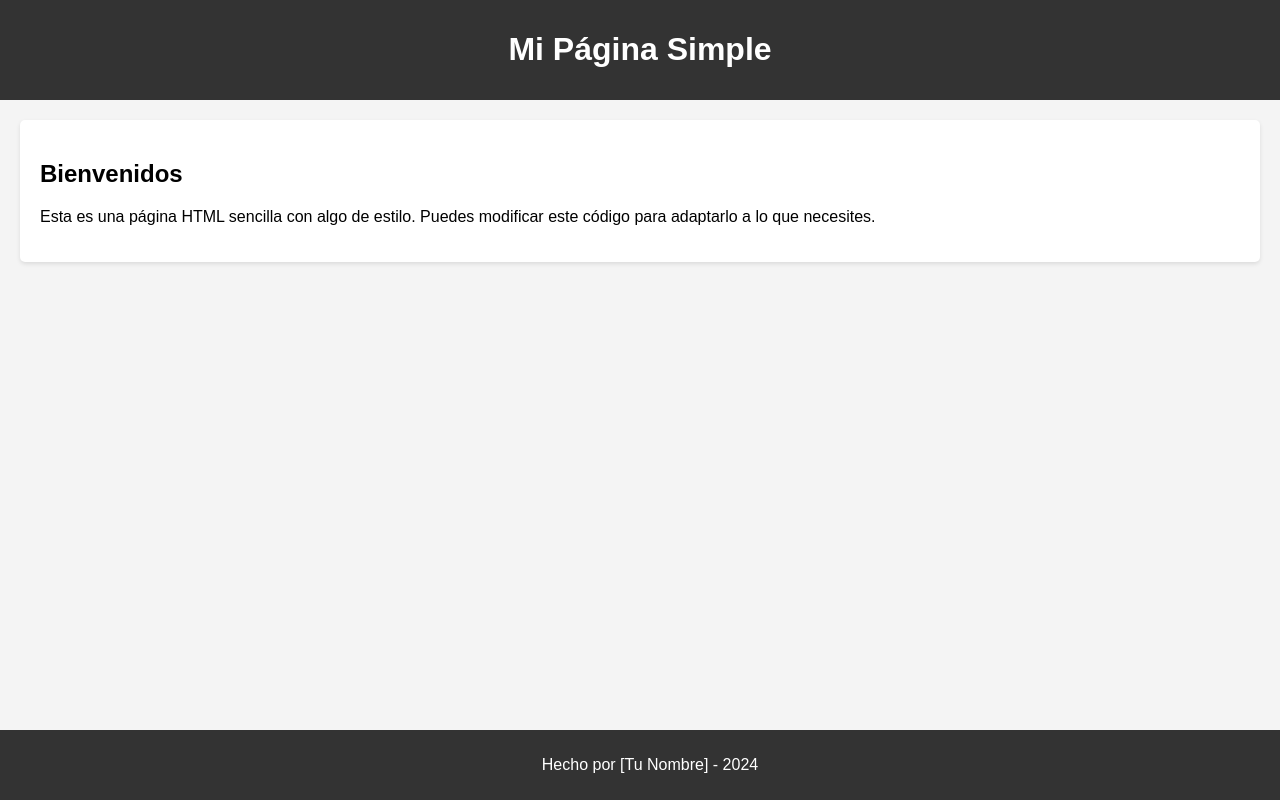
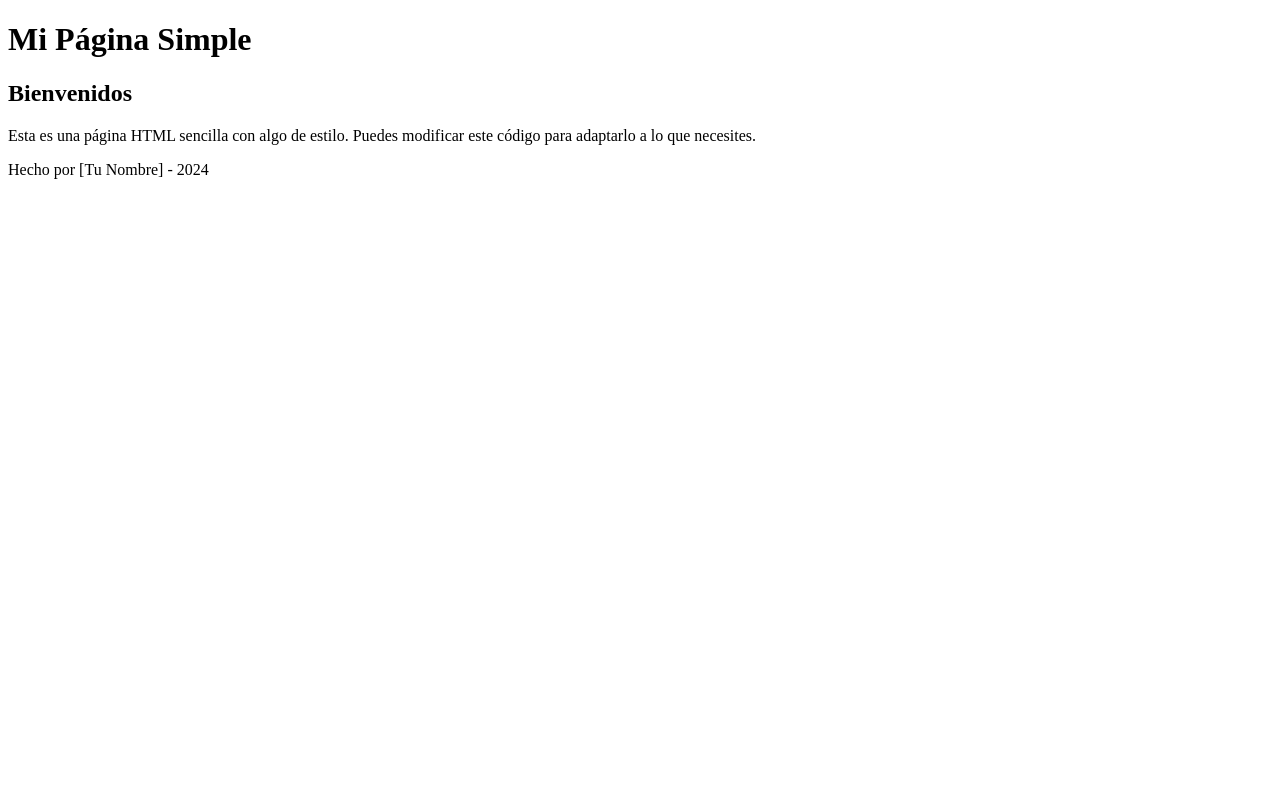
Before and after one commit to Litrox-7/Prueba-de-github-, a plain HTML site: page index.html in a window 1280 px wide. Drawn offline with Linux system fonts and the light colour scheme.

Commit message:
quite el css y cambie el titulo

```diff
--- a/index.html
+++ b/index.html
@@ -3,37 +3,7 @@
 <head>
     <meta charset="UTF-8">
     <meta name="viewport" content="width=device-width, initial-scale=1.0">
-    <title>Página Simple</title>
-    <style>
-        body {
-            font-family: Arial, sans-serif;
-            background-color: #f4f4f4;
-            margin: 0;
-            padding: 0;
-        }
-        header {
-            background-color: #333;
-            color: white;
-            padding: 10px 0;
-            text-align: center;
-        }
-        section {
-            padding: 20px;
-            margin: 20px;
-            background-color: white;
-            border-radius: 5px;
-            box-shadow: 0 2px 4px rgba(0,0,0,0.1);
-        }
-        footer {
-            text-align: center;
-            padding: 10px;
-            background-color: #333;
-            color: white;
-            position: fixed;
-            width: 100%;
-            bottom: 0;
-        }
-    </style>
+    <title>hola estoy probando como usar git</title>
 </head>
 <body>
 
```
